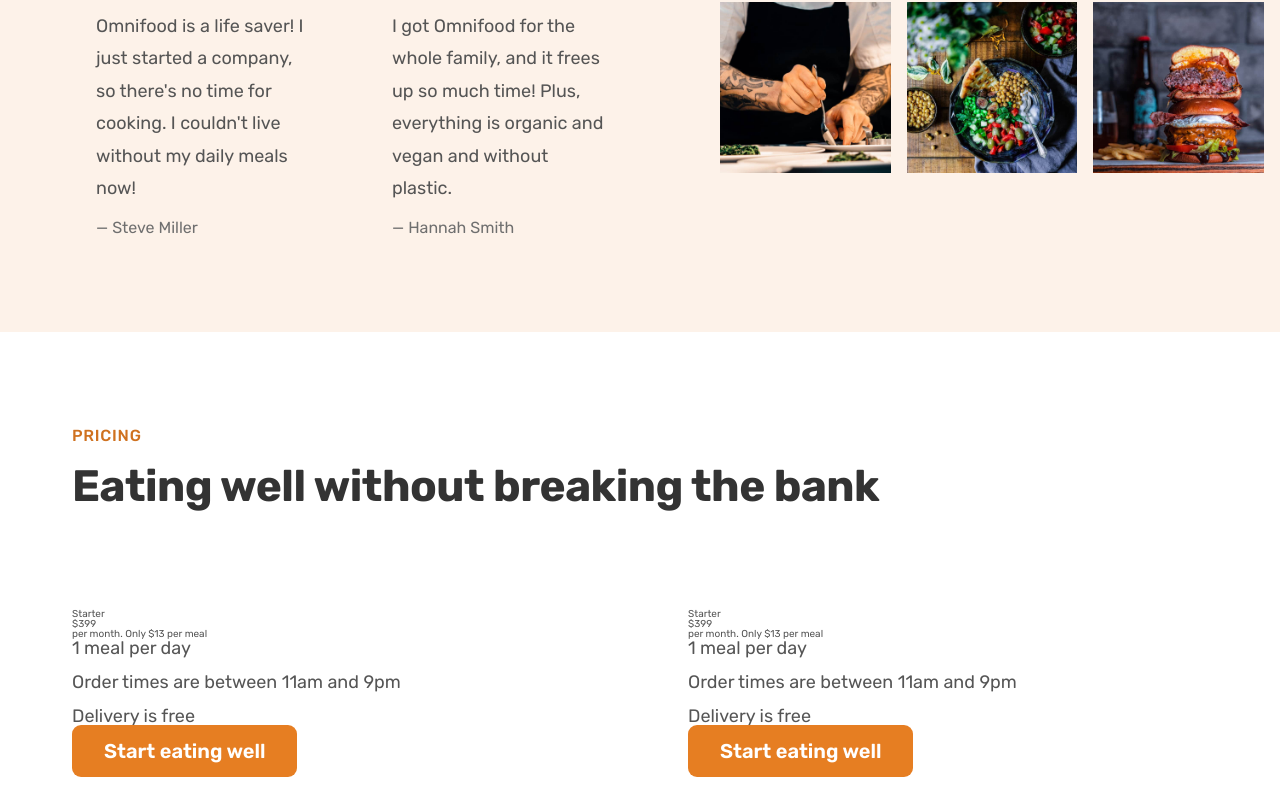
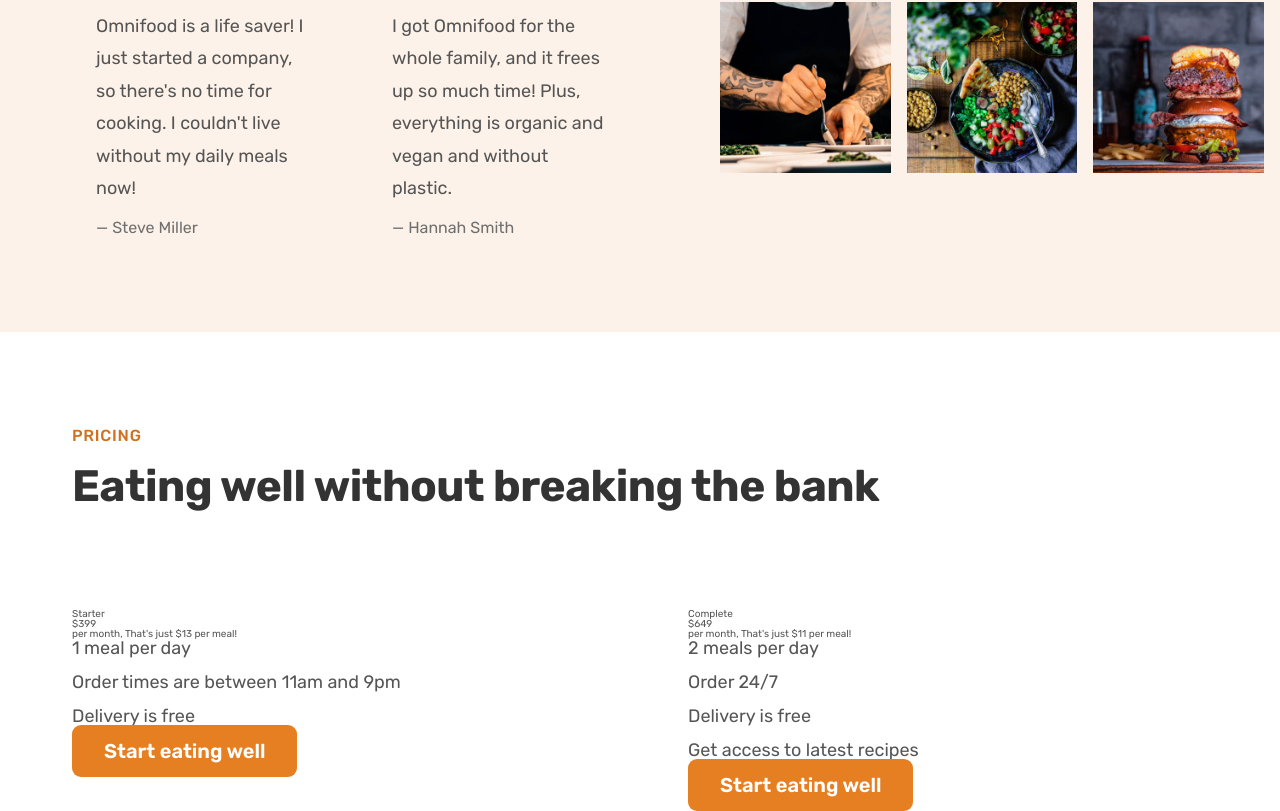
Before and after one commit to Euuphi/omnifood, a React (Create React App) app: page / in a window 1280 px wide. Shown: the part 4264-5075 px from the top of the page. Before the commit the page ends 5041 px from the top, so only its background shows below. Built offline with nearby package versions, Linux system fonts and the light colour scheme.

Commit message:
Extract PricingPlan into reusable card component

```diff
--- a/src/components/Sections/Pricing/Pricing.js
+++ b/src/components/Sections/Pricing/Pricing.js
@@ -10,6 +10,19 @@
 import PricingPlan from "./PricingPlan";
 
 const Pricing = () => {
+    const starterPlanDetails = [
+        "1 meal per day",
+        "Order times are between 11am and 9pm",
+        "Delivery is free",
+    ];
+
+    const completePlanDetails = [
+        "2 meals per day",
+        "Order 24/7",
+        "Delivery is free",
+        "Get access to latest recipes",
+    ];
+
     return (
         <section className={styles.sectionPricing}>
             <Container marginTop="9.6rem">
@@ -21,8 +34,18 @@
             </Container>
             <Container>
                 <Grid col={2}>
-                    <PricingPlan />
-                    <PricingPlan />
+                    <PricingPlan
+                        name="Starter"
+                        text="per month, That's just $13 per meal!"
+                        price={399}
+                        details={starterPlanDetails}
+                    />
+                    <PricingPlan
+                        name="Complete"
+                        text="per month, That's just $11 per meal!"
+                        price={649}
+                        details={completePlanDetails}
+                    />
                 </Grid>
             </Container>
         </section>
--- a/src/components/Sections/Pricing/PricingPlan.js
+++ b/src/components/Sections/Pricing/PricingPlan.js
@@ -8,24 +8,33 @@
 import List from "../../UI/List";
 import ListItem from "../../UI/ListItem";
 
-const PricingPlan = () => {
+/**
+ * Pricing plan card component
+ *
+ * @param {string} name - Plan name
+ * @param {number} price - Plan price
+ * @param {string} text - Additional text for plan
+ * @param {string[]} details - Array of details to display in list
+ * @return {*}
+ */
+
+const PricingPlan = ({ name, price, text, details }) => {
     return (
         <div className={styles.pricingPlan}>
-            <p className={styles.planName}>Starter</p>
+            <p className={styles.planName}>{name}</p>
             <p className={styles.planprice}>
-                <span>$</span>399
+                <span>$</span>
+                {price}
             </p>
-            <p className={styles.planText}>per month. Only $13 per meal</p>
+            <p className={styles.planText}>{text}</p>
             <List>
-                <ListItem>
-                    <span>1 meal per day</span>
-                </ListItem>
-                <ListItem>
-                    <span>Order times are between 11am and 9pm</span>
-                </ListItem>
-                <ListItem>
-                    <span>Delivery is free</span>
-                </ListItem>
+                {details.map((detail) => {
+                    return (
+                        <ListItem>
+                            <span>{detail}</span>
+                        </ListItem>
+                    );
+                })}
             </List>
             <Button href="#" text="Start eating well" />
         </div>
```
